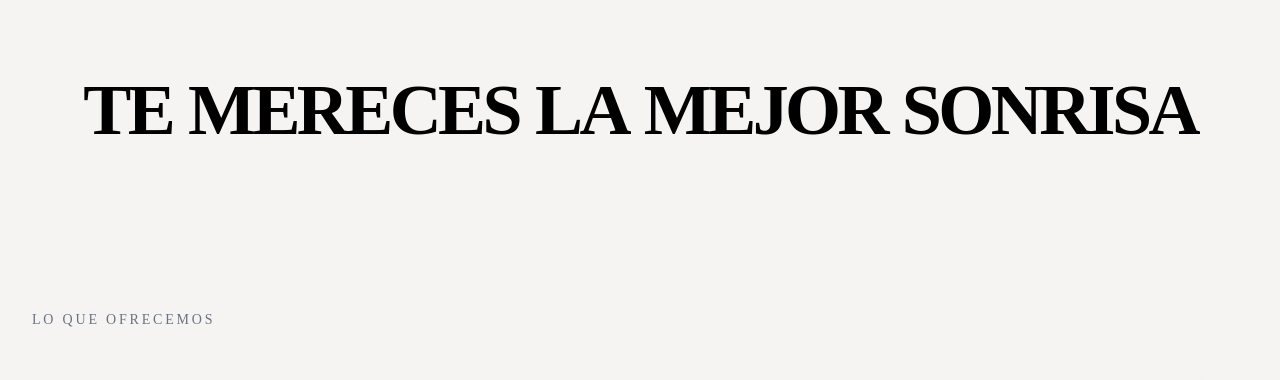
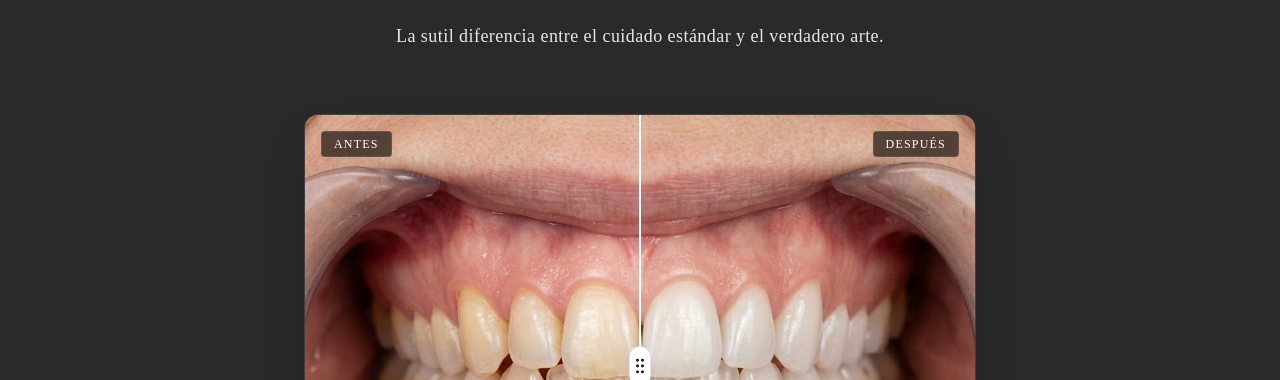
Before and after one commit to dfloresdaniel77-gif/dental-valez-demo, a Next.js app: page / in a window 1280 px wide. Shown: the part 3072-3452 px from the top of the page. Built offline with nearby package versions, Linux system fonts and the light colour scheme.

Commit message:
feat: move services section to the bottom of the page

```diff
--- a/src/app/page.tsx
+++ b/src/app/page.tsx
@@ -25,11 +25,6 @@ export default function Home() {
         <FounderProfile />
       </div>
 
-      {/* Services Section */}
-      <div id="servicios">
-        <DemoThree />
-      </div>
-
       {/* Transformations Slider Section */}
       <DemoFour />
 
@@ -41,6 +36,11 @@ export default function Home() {
       {/* Booking Section (Custom Form) */}
       <div id="contacto">
         <DemoFive />
+      </div>
+
+      {/* Services Section */}
+      <div id="servicios">
+        <DemoThree />
       </div>
 
       {/* Luxury Footer */}
```
